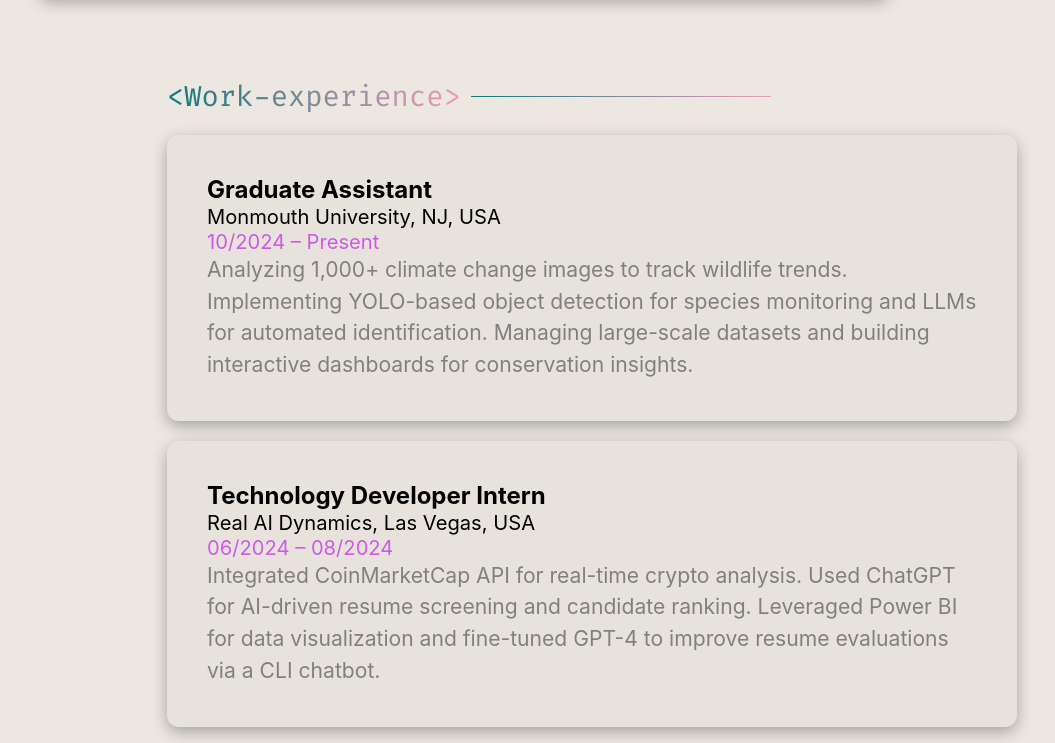
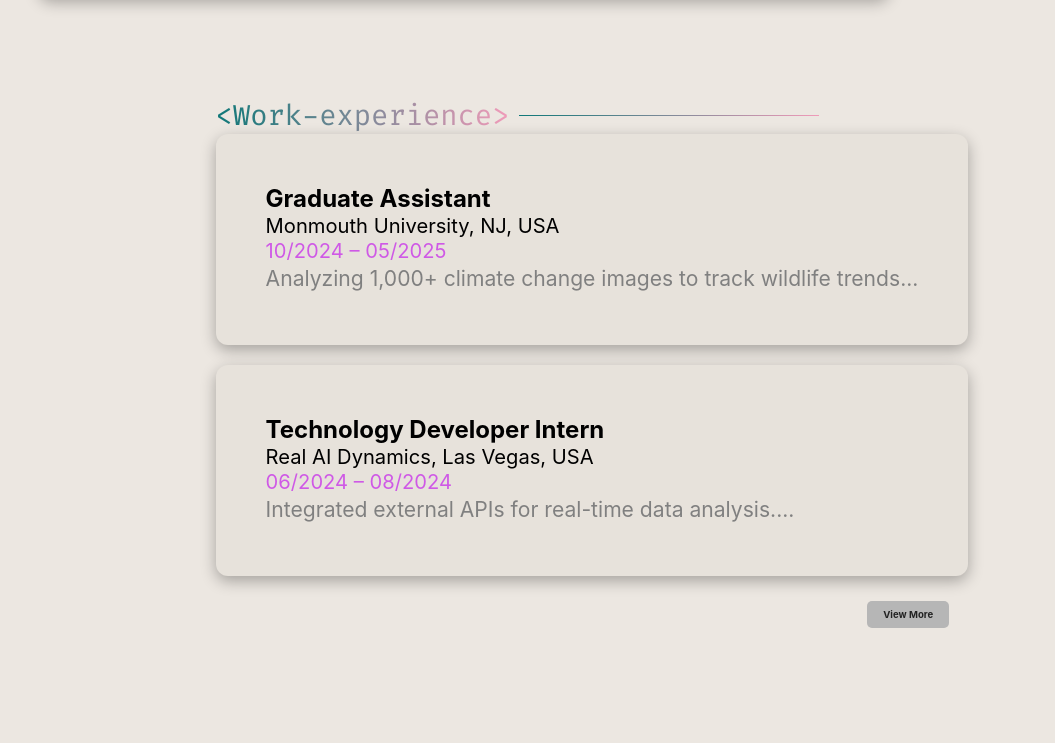
Before and after one commit to Kkrishnaa30/KK-Portfolio, a plain HTML site: page index.html in a window 1280 px wide. Shown: the part 2317-3060 px from the top of the page, without its empty margins (208-1263 px from the left). Drawn offline with nearby package versions, Linux system fonts and the light colour scheme; a web font is replaced by a local one.

Commit message:
Add files via upload

```diff
--- a/index.html
+++ b/index.html
@@ -371,41 +371,38 @@
 
     <section class="work-experience-section-container" id="work-experience" data-aos="fade-up">
   <div class="work-experience-section">
+
     <div class="section-heading">
       <h2 class="section-heading-article" tabindex="0" aria-label="Work Experience heading">
-            &#60;<a href="work-experience.html">Work-experience</a>&#62;
+        &#60;Work-experience&#62;
       </h2>
       <p class="sectionHeadingP"></p>
     </div>
 
     <div class="work-experience-details">
-          <p tabindex="0"></p>
-
-          <!-- Job 1 -->
       <div class="work-experience-card" data-aos="fade-right">
         <h3 class="job-title">Graduate Assistant</h3>
         <p class="company">Monmouth University, NJ, USA</p>
-            <p class="work-duration">10/2024 – Present</p>
+        <p class="work-duration">10/2024 – 05/2025</p>
         <p class="job-description">
-              Analyzing 1,000+ climate change images to track wildlife trends.
-              Implementing YOLO-based object detection for species monitoring and LLMs for automated identification.
-              Managing large-scale datasets and building interactive dashboards for conservation insights.
+          Analyzing 1,000+ climate change images to track wildlife trends...
         </p>
       </div>
 
-          <!-- Job 2 -->
       <div class="work-experience-card" data-aos="fade-left">
         <h3 class="job-title">Technology Developer Intern</h3>
         <p class="company">Real AI Dynamics, Las Vegas, USA</p>
         <p class="work-duration">06/2024 – 08/2024</p>
         <p class="job-description">
-              Integrated CoinMarketCap API for real-time crypto analysis.
-              Used ChatGPT for AI-driven resume screening and candidate ranking.
-              Leveraged Power BI for data visualization and fine-tuned GPT-4 to improve resume evaluations via a CLI chatbot.
+          Integrated external APIs for real-time data analysis....
         </p>
       </div>
+    </div>
 
+   <div class="section-footer">
+    <a href="work-experience.html" class="view-more-btn">View More</a>
   </div>
+
   </div>
 </section>
 
@@ -683,13 +680,14 @@
               </div>
             </div>
           </div>
-
+          <div class="section-footer">
+    <a href="projects.html" class="view-more-btn">View More</a>
+  </div>
           <!-- ------End of project section---------------- -->
 
         </div>
       </div>
     </section>
-
 
 <!-- ---------certificate Starts------------- -->
 
@@ -735,7 +733,9 @@
         <img src="src/png/ets.png" alt="Power BI Certificate" class="certificate-image">
       </div>
 
-
+      <div class="section-footer">
+    <a href="certificates.html" class="view-more-btn">View More</a>
+  </div>
 
     </div>
 
--- a/style.css
+++ b/style.css
@@ -1147,7 +1147,7 @@ noscript {
 /* Work Experience Details Container */
 .work-experience-details {
     width: 100%; /* Prevents right stretching */
-    max-width: 850px; /* Matches Education section */
+    max-width: 950px; /* Matches Education section */
     display: flex;
     flex-direction: column;
     gap: 20px;
@@ -1157,13 +1157,14 @@ noscript {
 /* Work Experience Card */
 .work-experience-card {
     background: var(--tech-stack-box-first-color);
-    padding: 40px;
+    padding: 50px;
     border-radius: 12px;
     transition: 0.3s ease-in-out;
     text-align: left;
     box-shadow: 0px 5px 15px rgba(0, 0, 0, 0.3);
     width: 100%;
     max-width: 850px; /* Matches Education card width */
+
 }
 
 .work-experience-card:hover {
@@ -1196,6 +1197,41 @@ noscript {
 /* Highlight */
 .highlight {
     color: var(--color-white);
+}
+
+/* This is the main container for your work experience content.
+  Apply your section's padding here.
+*/
+.work-experience-section {
+  padding: 2rem; /* Adjust this value to match your other sections */
+  /* Add your background-color, border-radius, etc., here as well */
+}
+
+/* This container for the button now lives inside the padded area.
+  The flex rule will push it to the right edge of that padded area.
+*/
+.section-footer {
+  display: flex;
+  justify-content: flex-end;
+  margin-top: 20px;
+}
+
+/* The button styling remains the same */
+.view-more-btn {
+  padding: 8px 18px;
+  border: 1px solid #888;
+  border-radius: 6px;
+  background-color: transparent;
+  color: #333;
+  text-decoration: none;
+  font-weight: 500;
+  transition: all 0.3s ease;
+}
+
+.view-more-btn:hover {
+  background-color: #333;
+  color: #fff;
+  border-color: #333;
 }
 
  /*end of work exp*/
@@ -1397,6 +1433,7 @@ footer {
     gap: 20px
 }
 
+
 .github-redirect {
     width: 50px
 }
@@ -1461,6 +1498,43 @@ footer {
 
 .cta:active {
     transform: scale(.95)
+}
+/* Container to position the button */
+.section-footer {
+  display: flex;
+  justify-content: flex-end; /* Pushes the button to the right */
+  width: 100%;
+
+  /* --- 👇 UPDATE THE VALUES BELOW 👇 --- */
+
+  /* 1. Find the max-width of your .project-box-wrapper and use it here */
+  max-width: 1140px; /* EXAMPLE VALUE - CHANGE THIS */
+
+  /* 2. Match the horizontal padding of your .project-box */
+  padding: 0 2rem; /* EXAMPLE VALUE - CHANGE THIS */
+
+  /* This centers the container and adds space on top */
+  margin: 25px auto 0;
+
+  /* This prevents padding from breaking the alignment */
+  box-sizing: border-box;
+}
+
+/* Styling for the button (no changes needed here) */
+.view-more-btn {
+  padding: 8px 18px;
+  border: 1px solid #888;
+  border-radius: 6px;
+  background-color: #f0f0f0;
+  color: #333;
+  text-decoration: none;
+  font-weight: 500;
+  transition: all 0.3s ease;
+}
+
+.view-more-btn:hover {
+  background-color: #333;
+  color: #fff;
 }
 
 /* Center the Certificates Section */
```
Also changed, not shown: work-experience.html (+21 -4 lines). Lines whose indentation alone changed are shown as unchanged.
